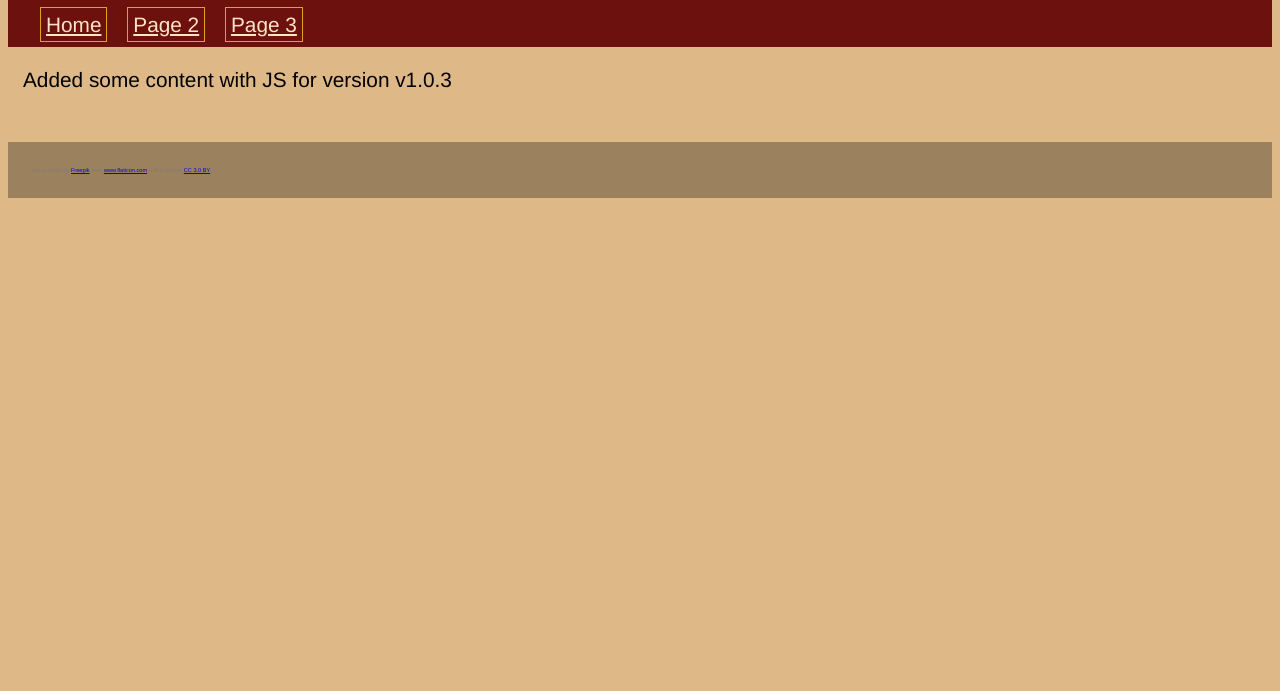
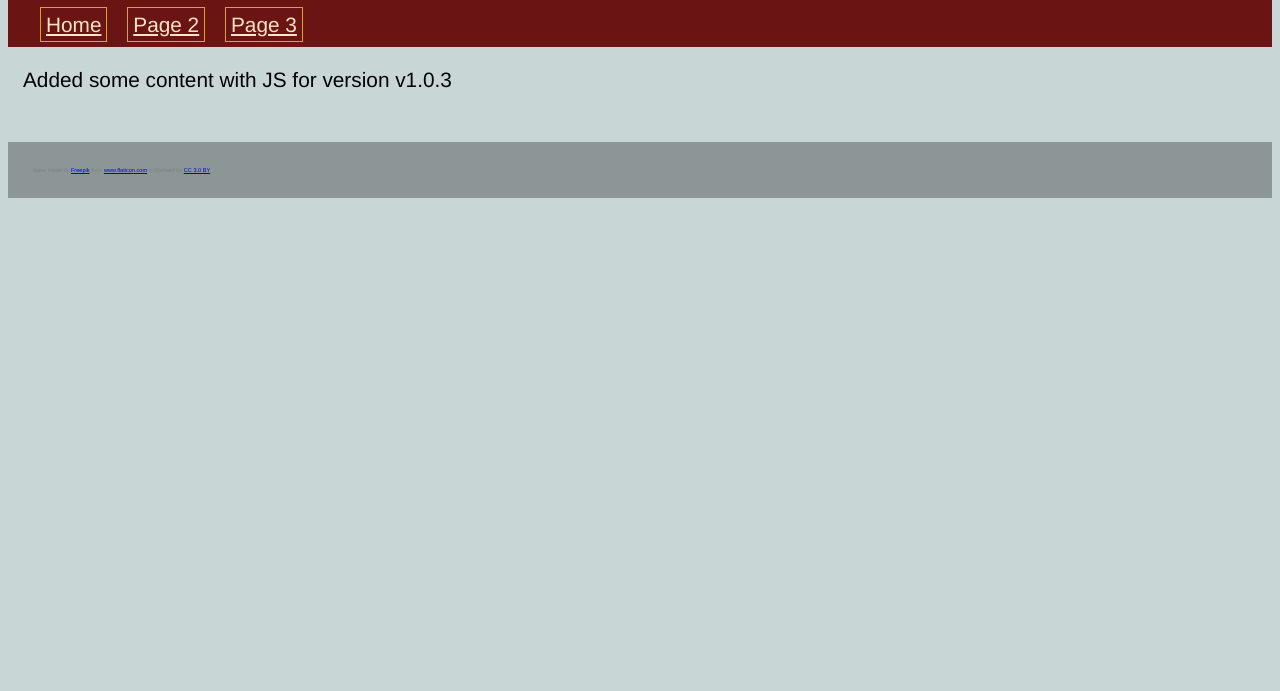
Before and after one commit to ProfeC/testing-service-workers, a website: page index.html in a window 1280 px wide. Shown: the part 109-800 px from the top of the page. Drawn offline with Linux system fonts and the light colour scheme.

Commit message:
Background color change

```diff
--- a/styles/app.css
+++ b/styles/app.css
@@ -1,5 +1,5 @@
 body {
-  background-color: burlywood;
+  background-color: rgba(196, 210, 210, 0.9);
   font-family: Helvetica, Arial;
   font-size: 1.3rem; /* make it biiiggg!!! */
 }
```
